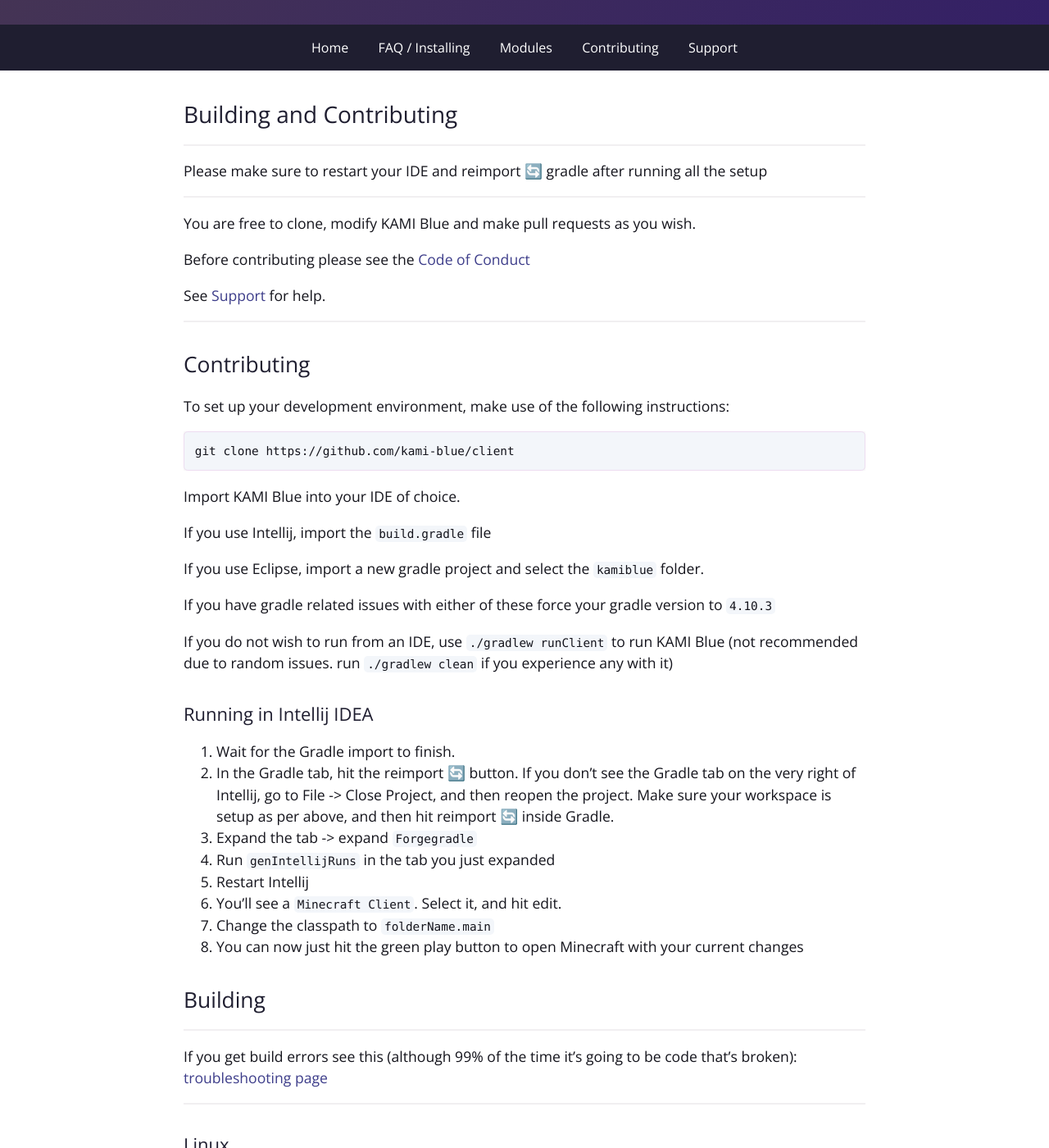
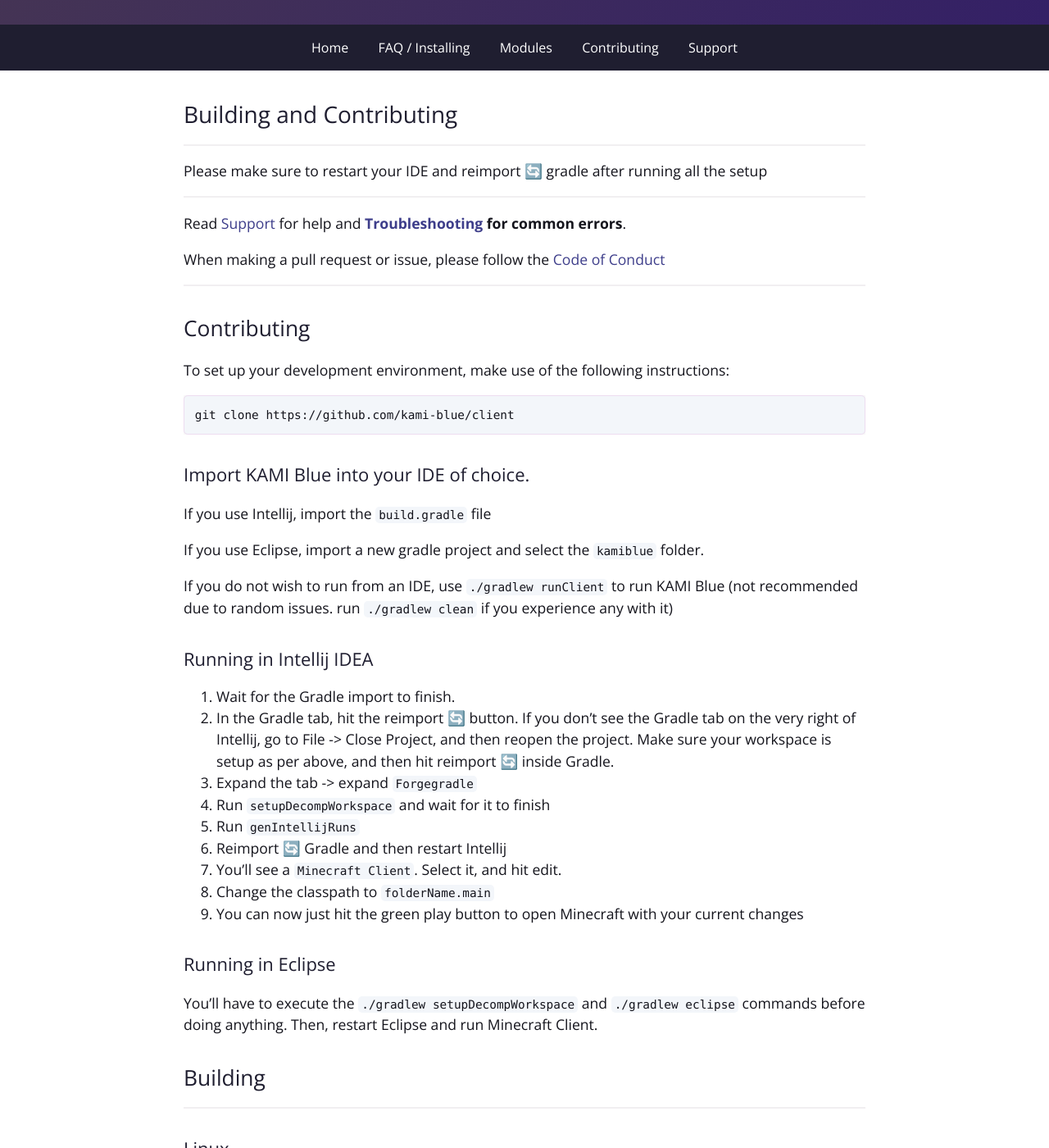
Before and after one commit to kami-blue/website, a Jekyll site: the page built from contributing.md, in a window 1280 px wide and 1400 px high, scrolled down 353 px. Shown: the whole window at 82% size. Built offline with Jekyll 4.4.1, drawn with Linux system fonts in a browser that asks for light colours; some of the changed text lies outside the part shown.

Commit message:
update contributing and troubleshooting

````diff
--- a/contributing.md
+++ b/contributing.md
@@ -1,7 +1,7 @@
 ---
 layout: default
 title: Contributing and Building
-description: Instructions for contributing and building
+description: Instructions for developers
 ---
 
 ## Building and Contributing
@@ -12,11 +12,9 @@ Please make sure to restart your IDE and reimport 🔄 gradle after running all
 
 ***
 
-You are free to clone, modify KAMI Blue and make pull requests as you wish.
+Read [Support](support) for help and **[Troubleshooting](troubleshooting) for common errors**.
 
-Before contributing please see the [Code of Conduct](codeofconduct)
-
-See [Support](support) for help.
+When making a pull request or issue, please follow the [Code of Conduct](codeofconduct)
 
 ***
 
@@ -27,13 +25,12 @@ To set up your development environment, make use of the following instructions:
 ```
 git clone {{ site.github.repository_url }}
 ```
-Import KAMI Blue into your IDE of choice.
+
+#### Import KAMI Blue into your IDE of choice.
 
 If you use Intellij, import the `build.gradle` file
 
 If you use Eclipse, import a new gradle project and select the `kamiblue` folder.
-
-If you have gradle related issues with either of these force your gradle version to `4.10.3`
 
 If you do not wish to run from an IDE, use `./gradlew runClient` to run KAMI Blue
 (not recommended due to random issues. run `./gradlew clean` if you experience any with it)
@@ -44,17 +41,19 @@ If you do not wish to run from an IDE, use `./gradlew runClient` to run KAMI Blu
 2. In the Gradle tab, hit the reimport 🔄 button. If you don't see the Gradle tab on the very right of Intellij, go to File -> Close Project, and then reopen the project.
 Make sure your workspace is setup as per above, and then hit reimport 🔄 inside Gradle.
 3. Expand the tab -> expand `Forgegradle`
-4. Run `genIntellijRuns` in the tab you just expanded
-5. Restart Intellij
-6. You'll see a `Minecraft Client`. Select it, and hit edit.
-7. Change the classpath to `folderName.main`
-8. You can now just hit the green play button to open Minecraft with your current changes
+4. Run `setupDecompWorkspace` and wait for it to finish
+5. Run `genIntellijRuns`
+6. Reimport 🔄 Gradle and then restart Intellij
+7. You'll see a `Minecraft Client`. Select it, and hit edit.
+8. Change the classpath to `folderName.main`
+9. You can now just hit the green play button to open Minecraft with your current changes
+
+#### Running in Eclipse
+
+You'll have to execute the `./gradlew setupDecompWorkspace` and `./gradlew eclipse` commands before doing anything.
+Then, restart Eclipse and run Minecraft Client.
 
 ### Building
-
-***
-
-If you get build errors see this (although 99% of the time it's going to be code that's broken): [troubleshooting page](troubleshooting)
 
 ***
 
@@ -76,12 +75,7 @@ To use the built jar, find a file in `build/libs` called `<folderName>-<kamiVers
 0. Make sure you have [Oracle JDK 8](https://www.oracle.com/java/technologies/javase-jdk8-downloads.html) installed first.
 1. Navigate to where you downloaded KAMI Blue, open the folder, and in the file path, double click to open the full file path.
 2. Type `cmd` and hit enter.
-3. This will open `cmd` with the current directory (`cd`) being the KAMI Blue folder. Now type this
-
-```
-gradlew.bat build
-```
-
+3. This will open `cmd` with the current directory (`cd`) being the KAMI Blue folder. Now type `gradlew.bat build`
 4. and hit enter.
 
 To use the built jar, find a file in `build/libs` called `<folderName>-<kamiVersion>-release.jar` which you can copy to the `mods` folder of a Minecraft instance that has Forge 1.12.2 installed.
````
Also changed, not shown: codeofconduct.md (+1 -1 lines), troubleshooting.md (+13 -20 lines), latest.json (renamed from latest.txt).
